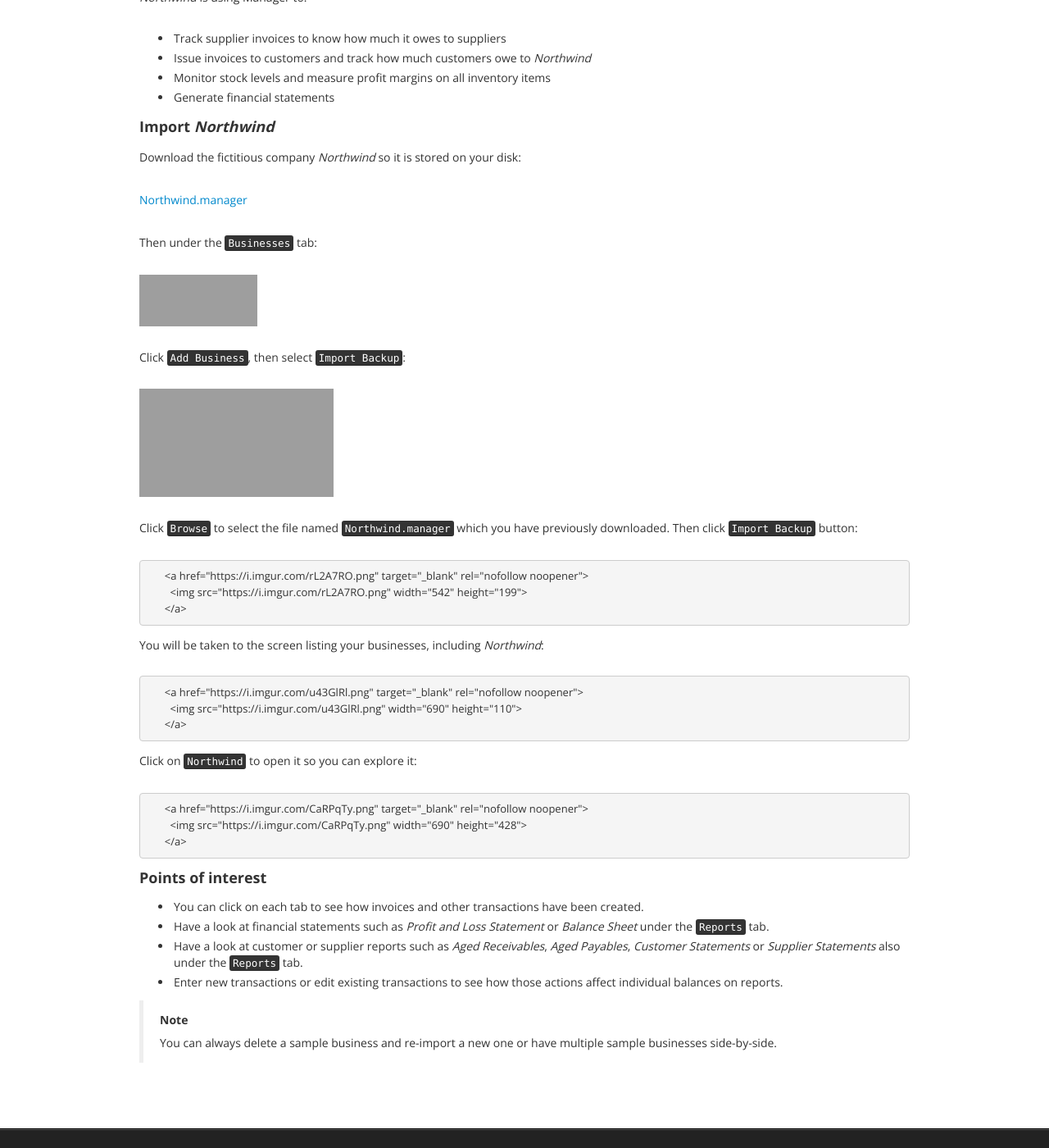
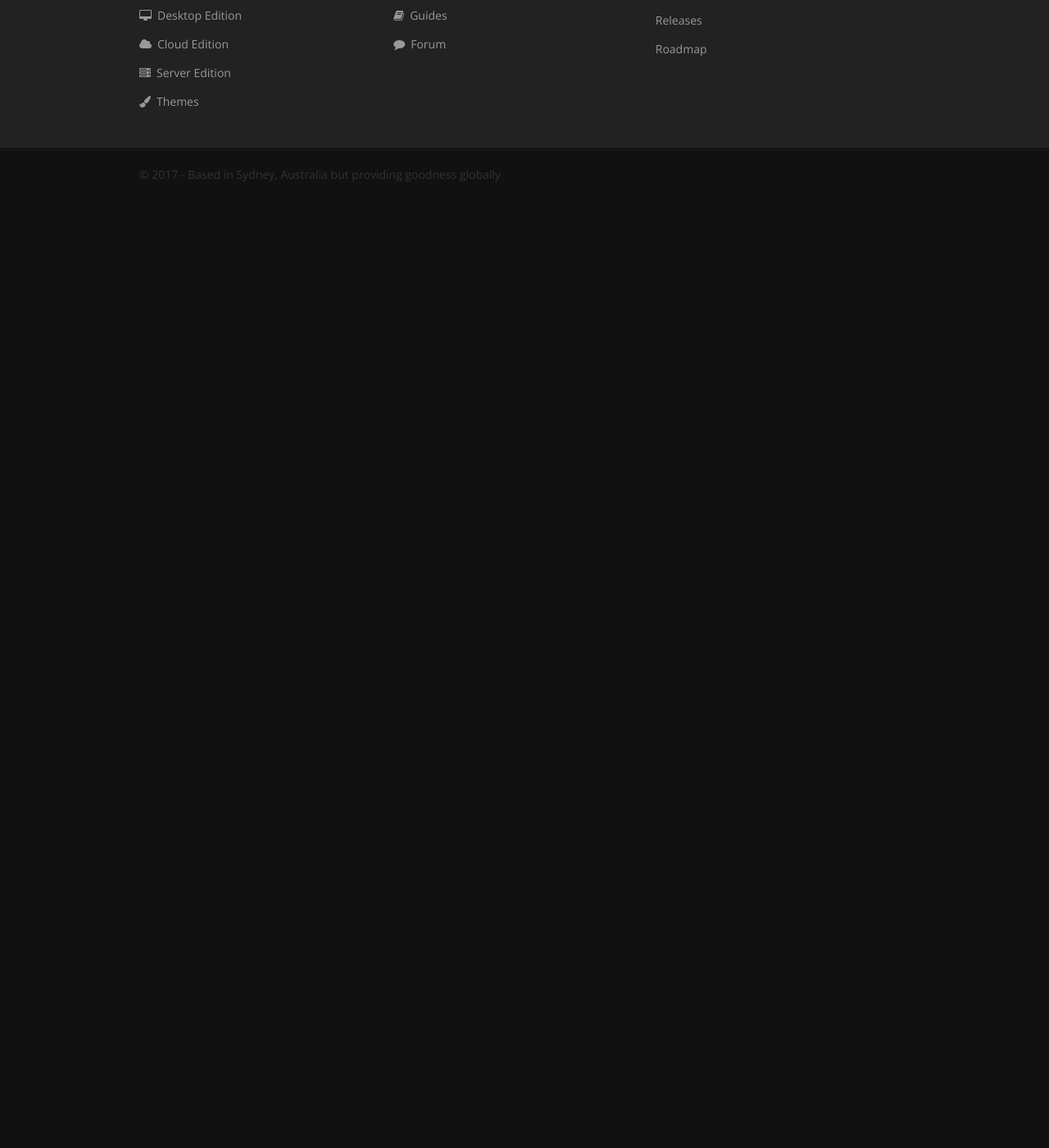
Before and after one commit to 3etechinns/www.manager.io, a Jekyll site: the page built from _guides/6263.md, in a window 1280 px wide and 1400 px high, scrolled down 270 px. Shown: the whole window at 82% size. Built offline with Jekyll 4.4.1, drawn with Linux system fonts in a browser that asks for light colours; nearby versions of some CDN libraries; comment, search, counter and statistics services are not loaded; after the commit the page ends 900 px from its top, so only the background shows below that; some of the changed text lies outside the part shown; grey boxes are pictures that could not be loaded.

```diff
--- a/_guides/6263.md
+++ b/_guides/6263.md
@@ -4,61 +4,3 @@ title: Import a sample business
 permalink: /guides/import-a-sample-business/6263
 tags: businesses
 ---
-<p>If you'd like to experiment with a sample business, you can import a fictitious company called <em>Northwind</em>. <em>Northwind</em> is a trading company selling food to customers all over the world. Manager has a lot of modules and the way <em>Northwind</em> is using Manager is just one of the many examples of how Manager can suit custom business requirements.</p>
-
-<p><em>Northwind</em> is using Manager to:</p>
-
-<ul>
-<li>Track supplier invoices to know how much it owes to suppliers</li>
-<li>Issue invoices to customers and track how much customers owe to <em>Northwind</em>
-</li>
-<li>Monitor stock levels and measure profit margins on all inventory items</li>
-<li>Generate financial statements</li>
-</ul>
-
-<h3>Import <em>Northwind</em>
-</h3>
-
-<p>Download the fictitious company <em>Northwind</em> so it is stored on your disk:</p>
-
-<p><a class="attachment" href="https://mngr.s3.amazonaws.com/Northwind.manager">Northwind.manager</a></p>
-
-<p>Then under the <kbd>Businesses</kbd> tab:</p>
-
-<p><img src="https://cdn-business2.discourse.org/uploads/manager1/original/2X/6/69be8874bada73dee295cdd9d9721e7577412b8c.png" width="144" height="63"></p>
-
-<p>Click <kbd>Add Business</kbd>, then select <kbd>Import Backup</kbd>:</p>
-
-<p><img src="https://cdn-business2.discourse.org/uploads/manager1/original/2X/3/33989406c9b0262cbf65a5db65d257124d30ff6a.png" width="237" height="132"></p>
-
-<p>Click <kbd>Browse</kbd> to select the file named <kbd>Northwind.manager</kbd> which you have previously downloaded. Then click <kbd>Import Backup</kbd> button:</p>
-
-          <a href="https://i.imgur.com/rL2A7RO.png" target="_blank" rel="nofollow noopener">
-            <img src="https://i.imgur.com/rL2A7RO.png" width="542" height="199">
-          </a>
-
-
-<p>You will be taken to the screen listing your businesses, including <em>Northwind</em>:</p>
-
-          <a href="https://i.imgur.com/u43GlRl.png" target="_blank" rel="nofollow noopener">
-            <img src="https://i.imgur.com/u43GlRl.png" width="690" height="110">
-          </a>
-
-
-<p>Click on <kbd>Northwind</kbd> to open it so you can explore it:</p>
-
-          <a href="https://i.imgur.com/CaRPqTy.png" target="_blank" rel="nofollow noopener">
-            <img src="https://i.imgur.com/CaRPqTy.png" width="690" height="428">
-          </a>
-
-
-<h3>Points of interest</h3>
-
-<ul>
-<li>You can click on each tab to see how invoices and other transactions have been created.</li>
-<li>Have a look at financial statements such as <em>Profit and Loss Statement</em> or <em>Balance Sheet</em> under the <kbd>Reports</kbd> tab.</li>
-<li>Have a look at customer or supplier reports such as <em>Aged Receivables</em>, <em>Aged Payables</em>, <em>Customer Statements</em> or <em>Supplier Statements</em> also under the <kbd>Reports</kbd> tab.</li>
-<li>Enter new transactions or edit existing transactions to see how those actions affect individual balances on reports.</li>
-</ul>
-
-<blockquote><p><strong>Note</strong><br>You can always delete a sample business and re-import a new one or have multiple sample businesses side-by-side.</p></blockquote>
```
